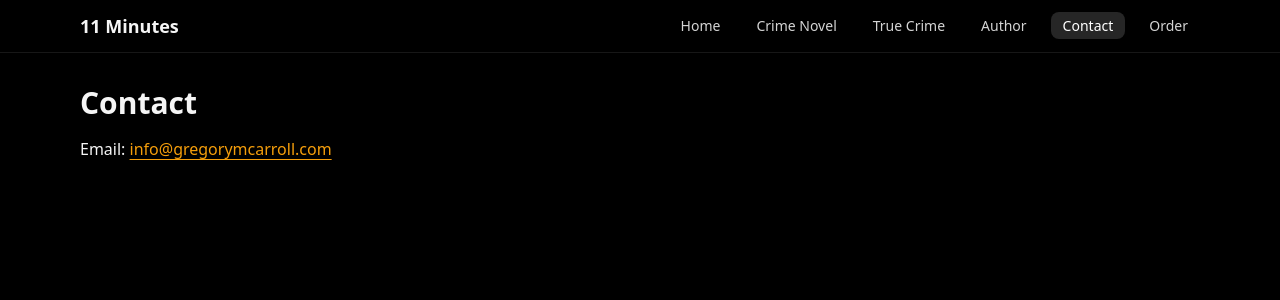
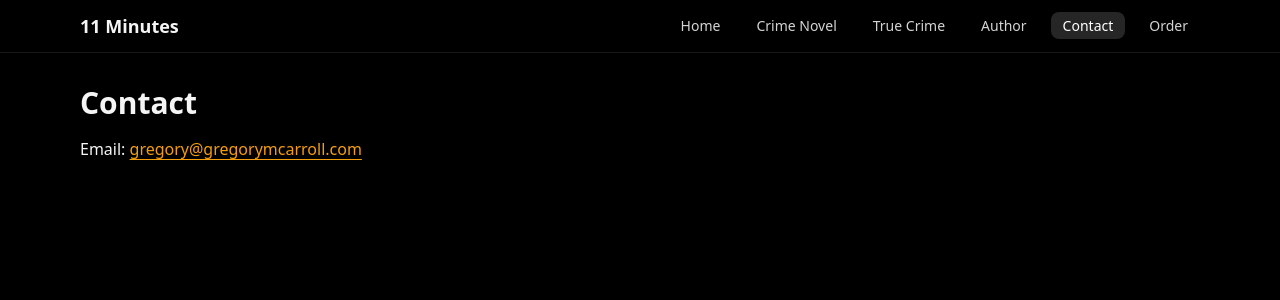
Before and after one commit to gcarroll1/author-site, a Next.js app: page /contact in a window 1280 px wide. Shown: the top 300 px of the page. Built offline with nearby package versions, Linux system fonts and the light colour scheme.

Commit message:
change email to gregory@GMC

```diff
--- a/app/contact/page.tsx
+++ b/app/contact/page.tsx
@@ -3,7 +3,7 @@ export default function Page() {
   return (
     <article className="prose prose-invert max-w-none">
       <h1 className="text-3xl font-bold text-orange-500 mb-4">Contact</h1>
-      <p>Email: <a className="underline" href="mailto:info@gregorymcarroll.com">info@gregorymcarroll.com</a></p>
+      <p>Email: <a className="underline" href="mailto:gregory@gregorymcarroll.com">gregory@gregorymcarroll.com</a></p>
     </article>
   );
 }
```
